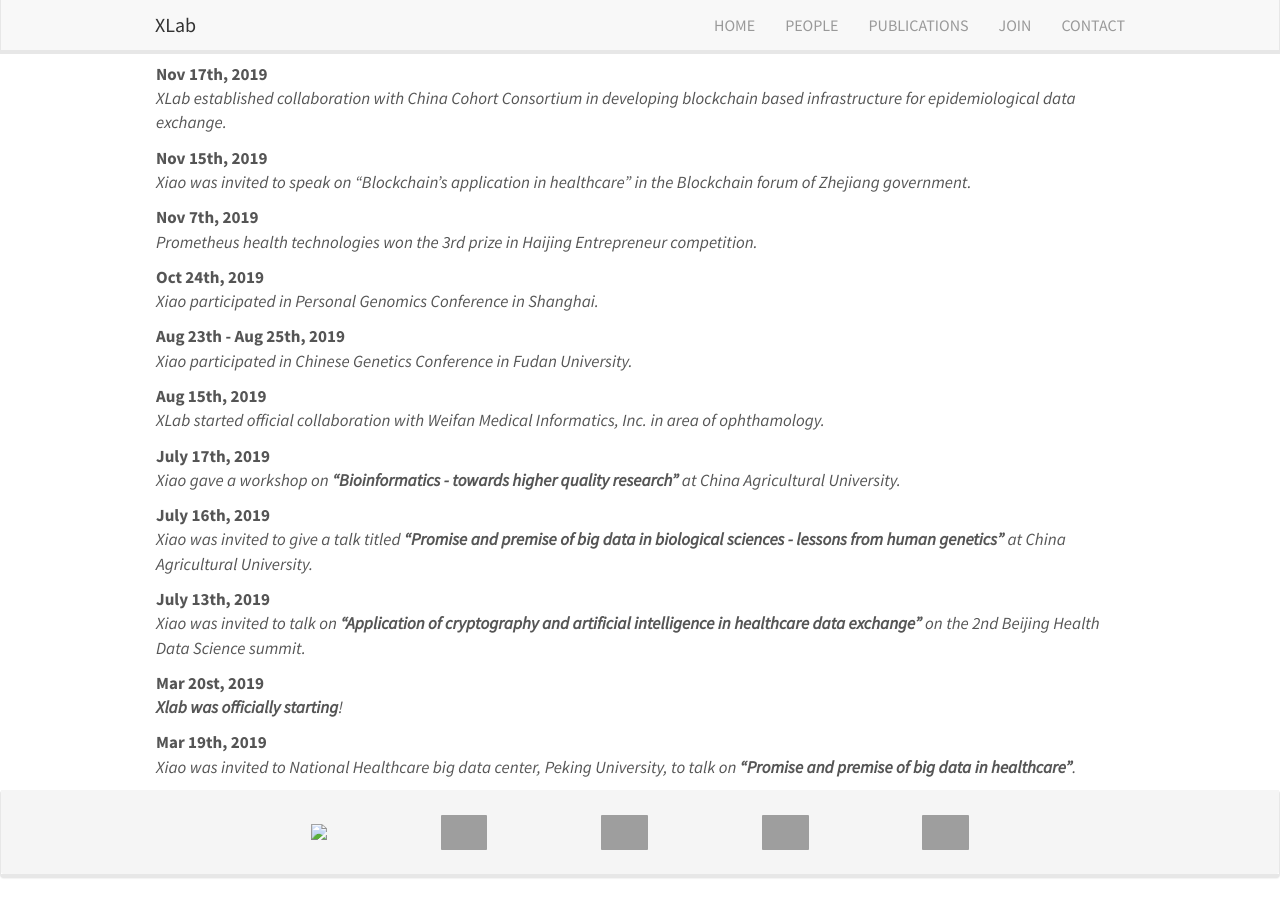
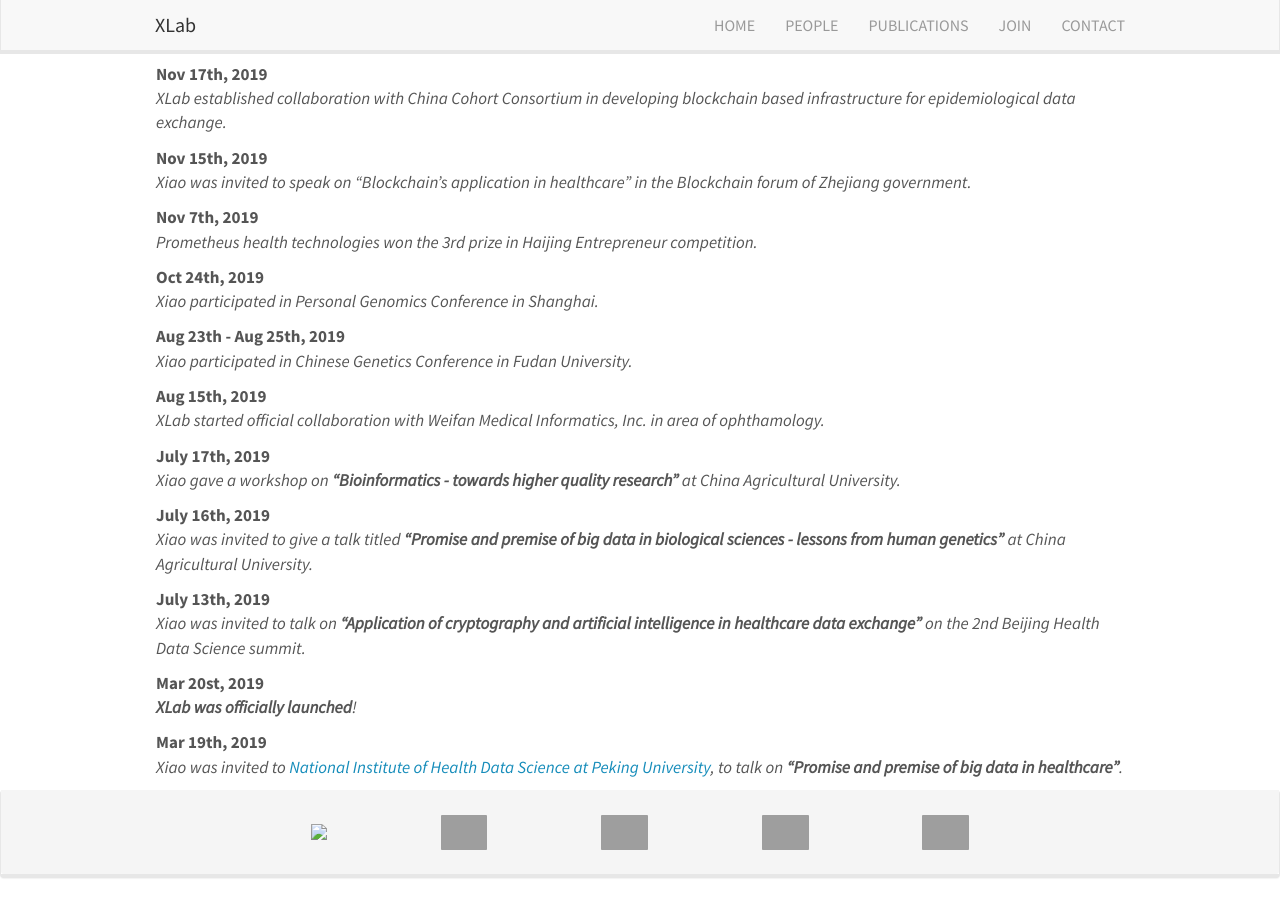
Before and after one commit to x-lab/x-lab.github.io, a Jekyll site: the page built from _pages/news.md, in a window 1280 px wide and 900 px high, scrolled down 919 px. Built offline with Jekyll 4.4.1, drawn with Linux system fonts in a browser that asks for light colours; nearby versions of some CDN libraries; grey boxes are pictures that could not be loaded.

Commit message:
update news

```diff
--- a/_data/news.yml
+++ b/_data/news.yml
@@ -68,7 +68,7 @@
   headline: Xiao was invited to talk on <b> "Application of cryptography and artificial intelligence in healthcare data exchange"</b> on the 2nd Beijing Health Data Science summit.
 
 - date: Mar 20st, 2019
-  headline: <b> Xlab was officially starting</b>!
+  headline: <b>XLab was officially launched</b>!
 
 - date: Mar 19th, 2019
-  headline: Xiao was invited to National Healthcare big data center, Peking University, to talk on <b>"Promise and premise of big data in healthcare"</b>.
+  headline: Xiao was invited to [National Institute of Health Data Science at Peking University](http://dshm.bjmu.edu.cn/), to talk on <b>"Promise and premise of big data in healthcare"</b>.
```
